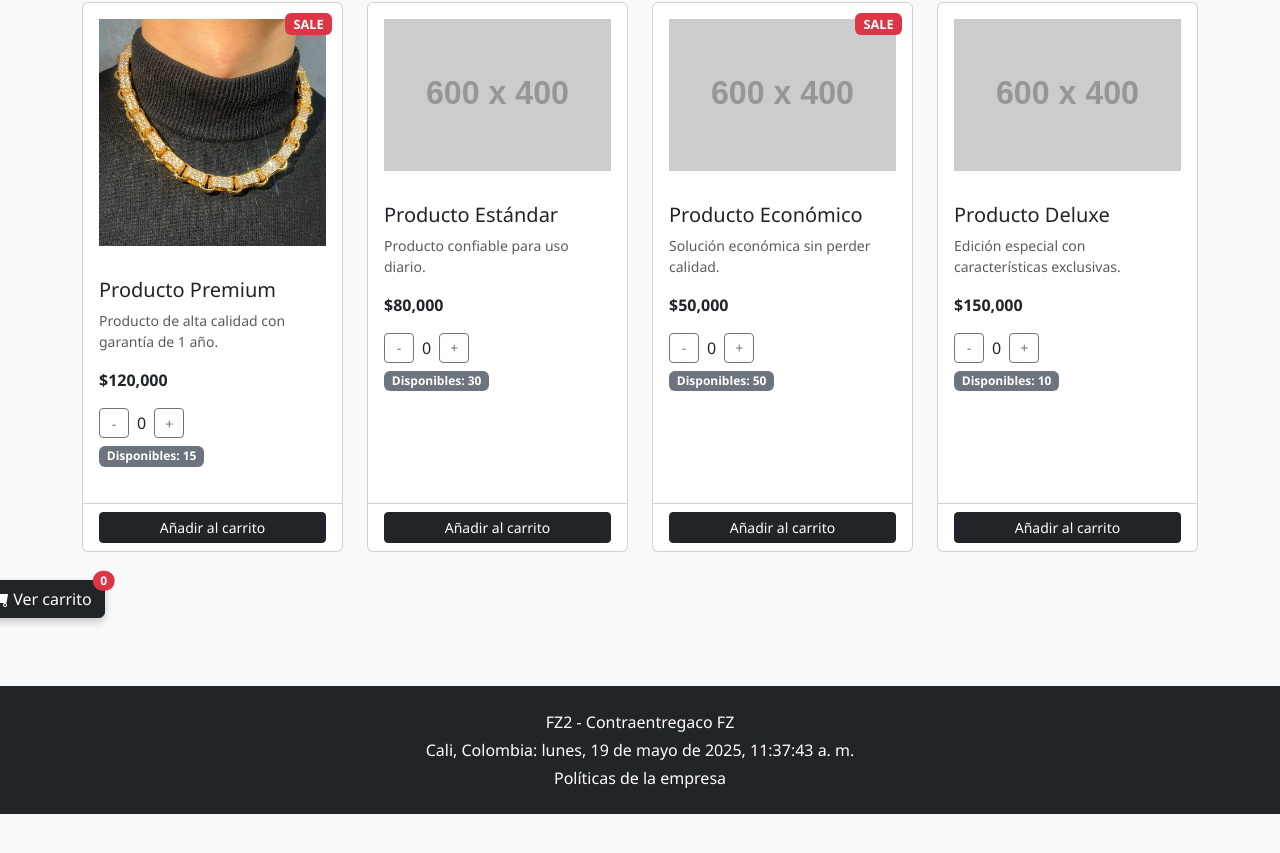
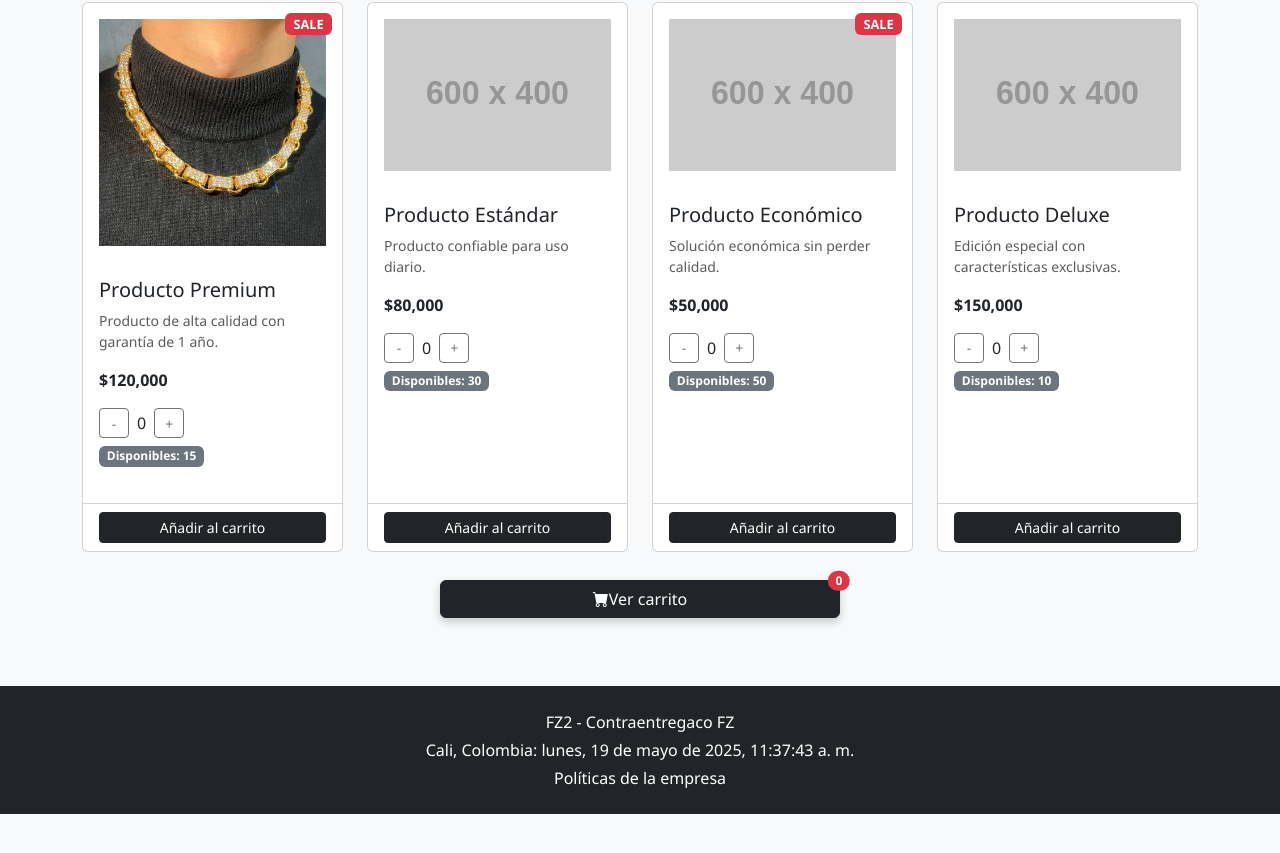
Before and after one commit to montebellocalicontraentregaco/web, a plain HTML site: page index.html in a window 1280 px wide. Shown: the part 429-1282 px from the top of the page. Before the commit the page ends 1243 px from the top, so only its background shows below. Drawn offline with nearby package versions, Linux system fonts and the light colour scheme; placeholder pictures from the web are drawn by us.

Commit message:
Update index.html

```diff
--- a/index.html
+++ b/index.html
@@ -10,6 +10,7 @@
         body {
             font-family: 'Segoe UI', Tahoma, Geneva, Verdana, sans-serif;
             background-color: #f8f9fa;
+            padding-bottom: 70px; /* Espacio para el botón fijo */
         }
         .navbar-brand {
             font-weight: 700;
@@ -244,10 +245,16 @@
         .fixed-cart-btn {
             position: fixed;
             bottom: 20px;
-            right: 20px;
+            left: 50%;
+            transform: translateX(-50%);
             z-index: 1000;
             box-shadow: 0 4px 8px rgba(0,0,0,0.2);
             transition: all 0.3s ease;
+            width: 90%;
+            max-width: 400px;
+            display: flex;
+            justify-content: center;
+            align-items: center;
         }
         /* Para el deslizamiento de imágenes */
         .swipe-area {
@@ -400,11 +407,6 @@
                                     <label for="customerPhone" class="form-label">Teléfono*</label>
                                     <input type="tel" class="form-control" id="customerPhone" required pattern="[0-9]{10}" title="El teléfono debe tener 10 dígitos">
                                     <div class="invalid-feedback">Por favor ingresa un número de teléfono válido (10 dígitos).</div>
-                                </div>
-                                <div class="mb-3">
-                                    <label for="customerEmail" class="form-label">Correo electrónico*</label>
-                                    <input type="email" class="form-control" id="customerEmail" required>
-                                    <div class="invalid-feedback">Por favor ingresa un correo electrónico válido.</div>
                                 </div>
                                 <div class="mb-3" id="addressField" style="display: none;">
                                     <label for="customerAddress" class="form-label">Dirección completa*</label>
@@ -696,22 +698,12 @@
         function setupFixedCartButton() {
             const fixedCartBtn = document.querySelector('.fixed-cart-btn');
 
+            // Mostrar siempre el botón
+            fixedCartBtn.style.display = 'flex';
+
+            // Asegurarse de que esté visible al hacer scroll
             window.addEventListener('scroll', function() {
-                // Mostrar siempre el botón en móvil
-                if (window.innerWidth <= 768) {
-                    fixedCartBtn.style.display = 'block';
-                    fixedCartBtn.style.bottom = '20px';
-                    fixedCartBtn.style.right = '20px';
-                } else {
-                    // En desktop, hacerlo más discreto cuando se hace scroll
-                    if (window.scrollY > 100) {
-                        fixedCartBtn.style.bottom = '20px';
-                        fixedCartBtn.style.right = '20px';
-                    } else {
-                        fixedCartBtn.style.bottom = '20px';
-                        fixedCartBtn.style.right = '20px';
-                    }
-                }
+                fixedCartBtn.style.bottom = '20px';
             });
         }
 
@@ -1103,7 +1095,6 @@
             const customerDetails = {
                 name: document.getElementById('customerName').value,
                 phone: document.getElementById('customerPhone').value,
-                email: document.getElementById('customerEmail').value,
                 address: deliveryMethod === 'delivery' ? document.getElementById('customerAddress').value : 'Recoger en tienda'
             };
 
@@ -1131,7 +1122,6 @@
                 Cliente:
                 Nombre: ${customerDetails.name}
                 Teléfono: ${customerDetails.phone}
-                Email: ${customerDetails.email}
                 Dirección: ${customerDetails.address}
 
                 Items:
@@ -1154,7 +1144,6 @@
                 _subject: `Nuevo pedido ${currentOrderId}`,
                 name: customerDetails.name,
                 phone: customerDetails.phone,
-                email: customerDetails.email,
                 address: customerDetails.address,
                 paymentMethod: paymentMethod,
                 items: detailedMessage, // Mantener para compatibilidad
```
